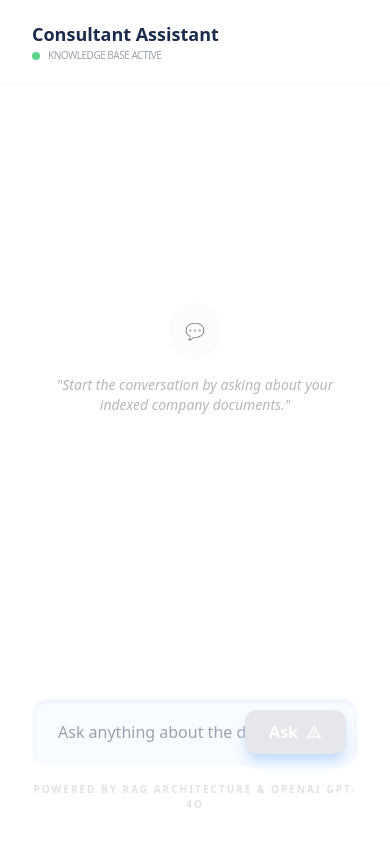
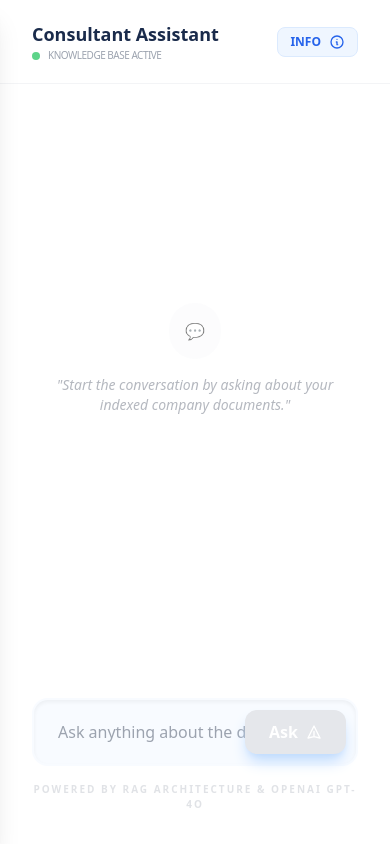
Before and after one commit to kotekarpraveen/ai-chatbot-project, a React (Vite) app in the folder ui/: page / in a window 390 px wide. Built offline with nearby package versions, Linux system fonts and the light colour scheme.

Commit message:
Added mobile support for product info sidebar

```diff
--- a/ui/src/App.jsx
+++ b/ui/src/App.jsx
@@ -9,6 +9,7 @@ function App() {
   ]);
   const [chat, setChat] = useState([]);
   const [loading, setLoading] = useState(false);
+  const [showInfo, setShowInfo] = useState(false);
 
   const chatEndRef = useRef(null);
 
@@ -54,13 +55,34 @@ function App() {
   return (
     <div className="h-screen bg-[#f8fbff] flex flex-row overflow-hidden font-sans">
 
+      {/* Sidebar Overlay for Mobile */}
+      {showInfo && (
+        <div
+          className="fixed inset-0 bg-black/20 backdrop-blur-sm z-40 md:hidden"
+          onClick={() => setShowInfo(false)}
+        ></div>
+      )}
+
       {/* Sidebar: Product Information */}
-      <aside className="w-1/4 bg-white border-r border-gray-200 p-8 flex flex-col gap-8 overflow-y-auto hidden md:flex shrink-0 shadow-sm">
-        <div className="flex items-center gap-3">
-          <div className="w-10 h-10 bg-blue-600 rounded-xl flex items-center justify-center text-white font-bold text-xl shadow-lg shadow-blue-200">
-            D
+      <aside className={`
+        fixed inset-y-0 left-0 z-50 w-80 bg-white border-r border-gray-200 p-8 flex flex-col gap-8 overflow-y-auto transition-transform duration-300 shadow-xl md:shadow-sm md:static md:w-1/4 md:translate-x-0
+        ${showInfo ? "translate-x-0" : "-translate-x-full"}
+      `}>
+        <div className="flex items-center justify-between">
+          <div className="flex items-center gap-3">
+            <div className="w-10 h-10 bg-blue-600 rounded-xl flex items-center justify-center text-white font-bold text-xl shadow-lg shadow-blue-200">
+              D
+            </div>
+            <h1 className="text-2xl font-extrabold text-[#1a2b4b] tracking-tight">DocuMind AI</h1>
           </div>
-          <h1 className="text-2xl font-extrabold text-[#1a2b4b] tracking-tight">DocuMind AI</h1>
+          <button
+            onClick={() => setShowInfo(false)}
+            className="md:hidden p-2 hover:bg-gray-100 rounded-full text-gray-400"
+          >
+            <svg xmlns="http://www.w3.org/2000/svg" className="h-6 w-6" fill="none" viewBox="0 0 24 24" stroke="currentColor">
+              <path strokeLinecap="round" strokeLinejoin="round" strokeWidth={2} d="M6 18L18 6M6 6l12 12" />
+            </svg>
+          </button>
         </div>
 
         <section className="space-y-4">
@@ -125,6 +147,15 @@ function App() {
               <span className="text-[10px] font-medium text-gray-400 uppercase tracking-tighter">Knowledge Base Active</span>
             </div>
           </div>
+          <button
+            onClick={() => setShowInfo(true)}
+            className="md:hidden flex items-center gap-2 px-3 py-1.5 bg-blue-50 text-blue-600 rounded-lg font-bold text-xs border border-blue-100"
+          >
+            <span>INFO</span>
+            <svg xmlns="http://www.w3.org/2000/svg" className="h-4 w-4" fill="none" viewBox="0 0 24 24" stroke="currentColor">
+              <path strokeLinecap="round" strokeLinejoin="round" strokeWidth={2} d="M13 16h-1v-4h-1m1-4h.01M21 12a9 9 0 11-18 0 9 9 0 0118 0z" />
+            </svg>
+          </button>
         </header>
 
         {/* Messages */}
```
